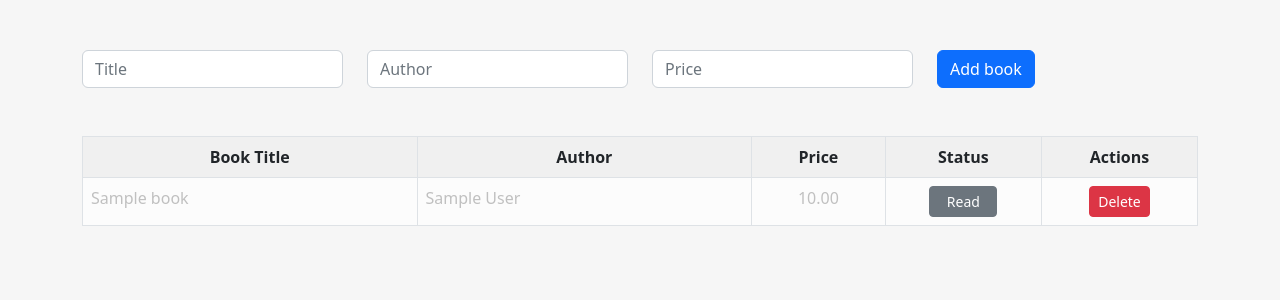
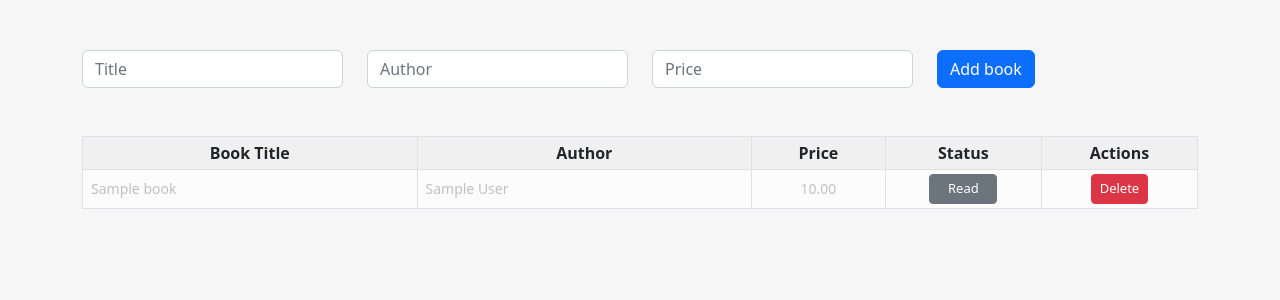
Before and after one commit to 4ka0/django_htmx_books, a Django app: page / in a window 1280 px wide. Shown: the top 300 px of the page. Run offline with Django 4.2, Linux system fonts and the light colour scheme; tables that the repository leaves empty hold one stand-in row (values such as "Sample post"); some libraries are stand-ins or nearby versions.

Commit message:
Frontend and screenshot update

```diff
--- a/static/base.css
+++ b/static/base.css
@@ -11,6 +11,10 @@ tbody {
     background-color: rgb(252, 252, 252);
 }
 
+td {
+    font-size: 14px;
+}
+
 .grey-text {
     color: rgb(192, 192, 192);
 }
@@ -18,3 +22,7 @@ tbody {
 .status-button {
     width: 68px;
 }
+
+.table-button {
+    font-size: 13px;
+}
--- a/templates/base.html
+++ b/templates/base.html
@@ -22,7 +22,7 @@
 
                 <!-- Table of books -->
 
-                <table class="table table-bordered mt-5">
+                <table class="table table-bordered table-sm mt-5">
                     <thead>
                         <tr>
                             <th scope="col" style="width: 30%" class="text-center">Book Title</th>
--- a/templates/partial_individual_book.html
+++ b/templates/partial_individual_book.html
@@ -1,14 +1,14 @@
 <tr class="{% if book.read %}grey-text{% endif %}">
 
-    <td>{{ book.title }}</td>
-    <td>{{ book.author }}</td>
-    <td class="text-center">{{ book.price }}</td>
+    <td class="align-middle ps-2">{{ book.title }}</td>
+    <td class="align-middle ps-2">{{ book.author }}</td>
+    <td class="align-middle text-center">{{ book.price }}</td>
 
     <!-- Status cell -->
-    <td class="text-center">
+    <td class="align-middle text-center">
         {% if not book.read %}
 
-            <button class="btn btn-primary btn-sm status-button"
+            <button class="btn btn-primary btn-sm table-button status-button"
                     hx-put="{% url 'update_read_status' book.id %}"
                     hx-target="closest tr"
                     hx-swap="outerHTML" >
@@ -17,7 +17,7 @@
 
         {% else %}
 
-            <button class="btn btn-secondary btn-sm status-button"
+            <button class="btn btn-secondary btn-sm table-button status-button"
                     hx-put="{% url 'update_read_status' book.id %}"
                     hx-target="closest tr"
                     hx-swap="outerHTML" >
@@ -28,10 +28,10 @@
     </td>
 
     <!-- Action button cell -->
-    <td class="text-center">
+    <td class="align-middle text-center">
 
         <!-- Delete button -->
-        <button class="btn btn-danger btn-sm"
+        <button class="btn btn-danger btn-sm table-button"
                 hx-delete="{% url 'delete_book' book.id %}"
                 hx-target="closest tr"
                 hx-swap="outerHTML"
```
Also changed, not shown: screenshot.png.
